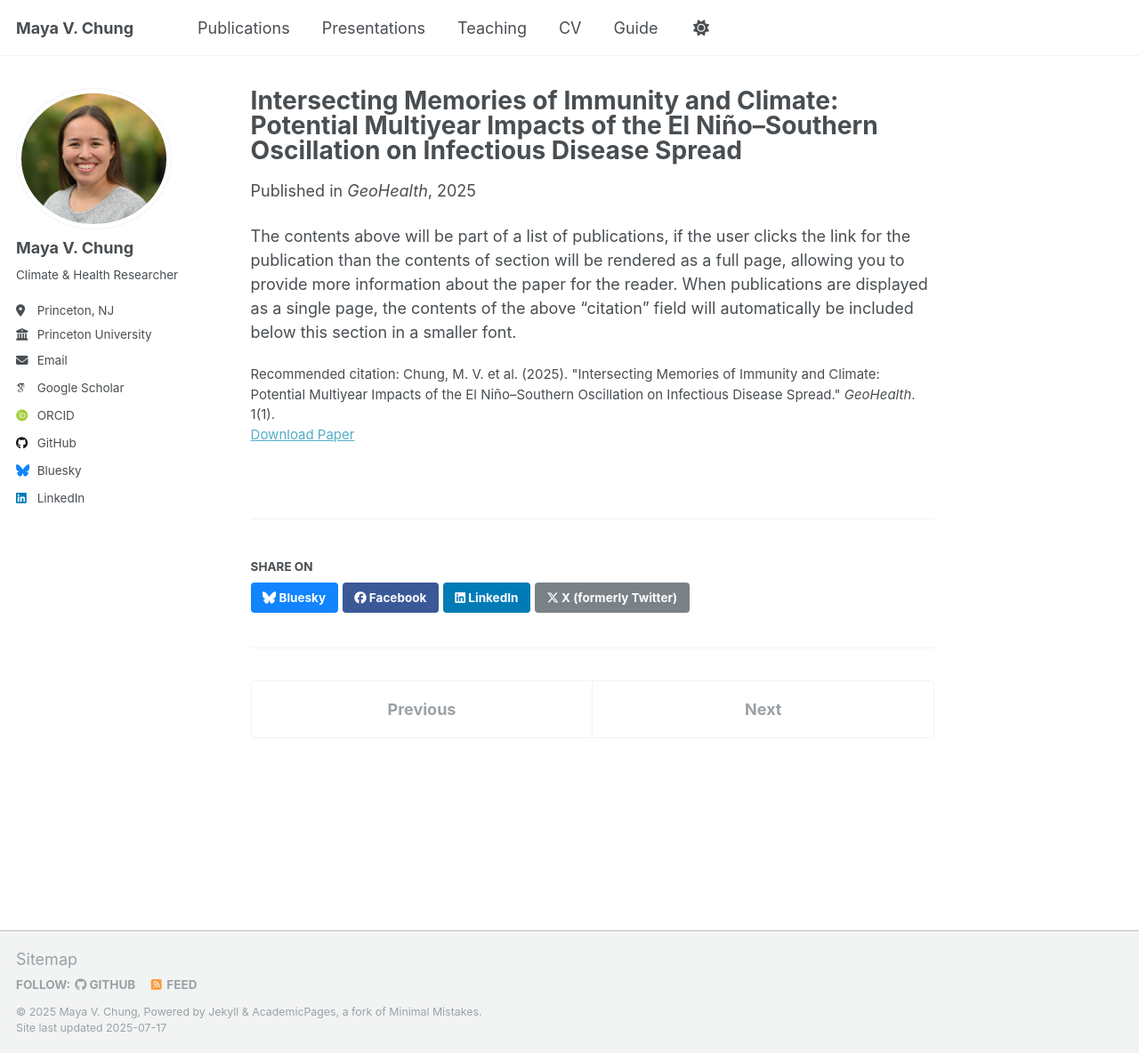
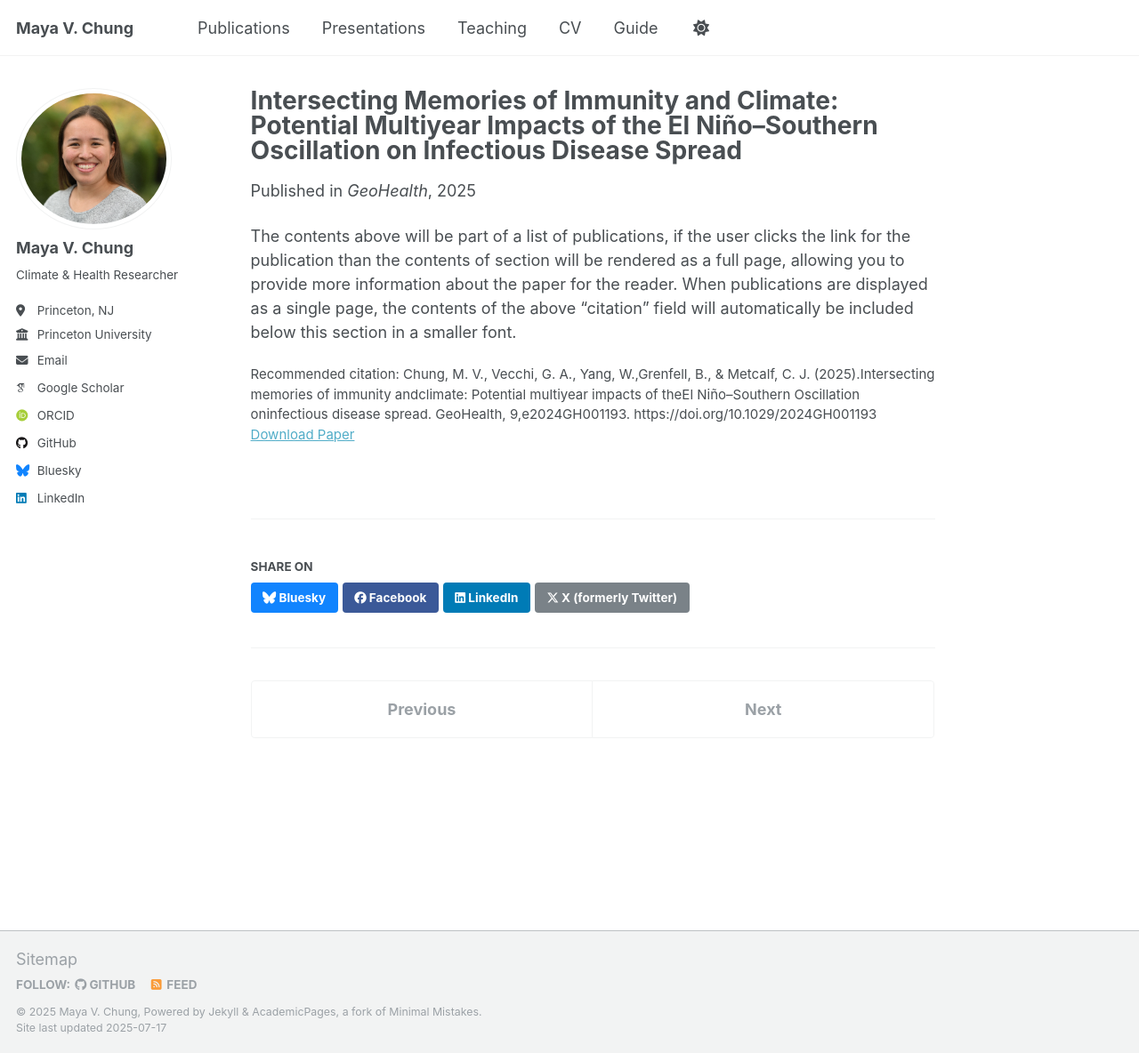
Before and after one commit to mayavchung/mayavchung.github.io, a Jekyll site: the page built from _publications/2025-11-02-paper-title-number-1.md, in a window 1280 px wide and 1184 px high. Shown: the whole window at 89% size. Built offline with Jekyll 4.4.1, drawn with Linux system fonts in a browser that asks for light colours; some web fonts are replaced; a script that is not in the unit is left out.

Commit message:
Update 2025-11-02-paper-title-number-1.md

```diff
--- a/_publications/2025-11-02-paper-title-number-1.md
+++ b/_publications/2025-11-02-paper-title-number-1.md
@@ -7,6 +7,6 @@ excerpt: 'This paper is about potential interactions between climate and infecti
 date: 2025-11-02
 venue: 'GeoHealth'
 paperurl: '[http://mayavchung.github.io/files/paper1.pdf](https://agupubs.onlinelibrary.wiley.com/doi/full/10.1029/2024GH001193)'
-citation: 'Chung, M. V. et al. (2025). "Intersecting Memories of Immunity and Climate: Potential Multiyear Impacts of the El Niño–Southern Oscillation on Infectious Disease Spread." <i>GeoHealth</i>. 1(1).'
+citation: 'Chung, M. V., Vecchi, G. A., Yang, W.,Grenfell, B., & Metcalf, C. J. (2025).Intersecting memories of immunity andclimate: Potential multiyear impacts of theEl Niño–Southern Oscillation oninfectious disease spread. GeoHealth, 9,e2024GH001193. https://doi.org/10.1029/2024GH001193'
 ---
 The contents above will be part of a list of publications, if the user clicks the link for the publication than the contents of section will be rendered as a full page, allowing you to provide more information about the paper for the reader. When publications are displayed as a single page, the contents of the above "citation" field will automatically be included below this section in a smaller font.
```
